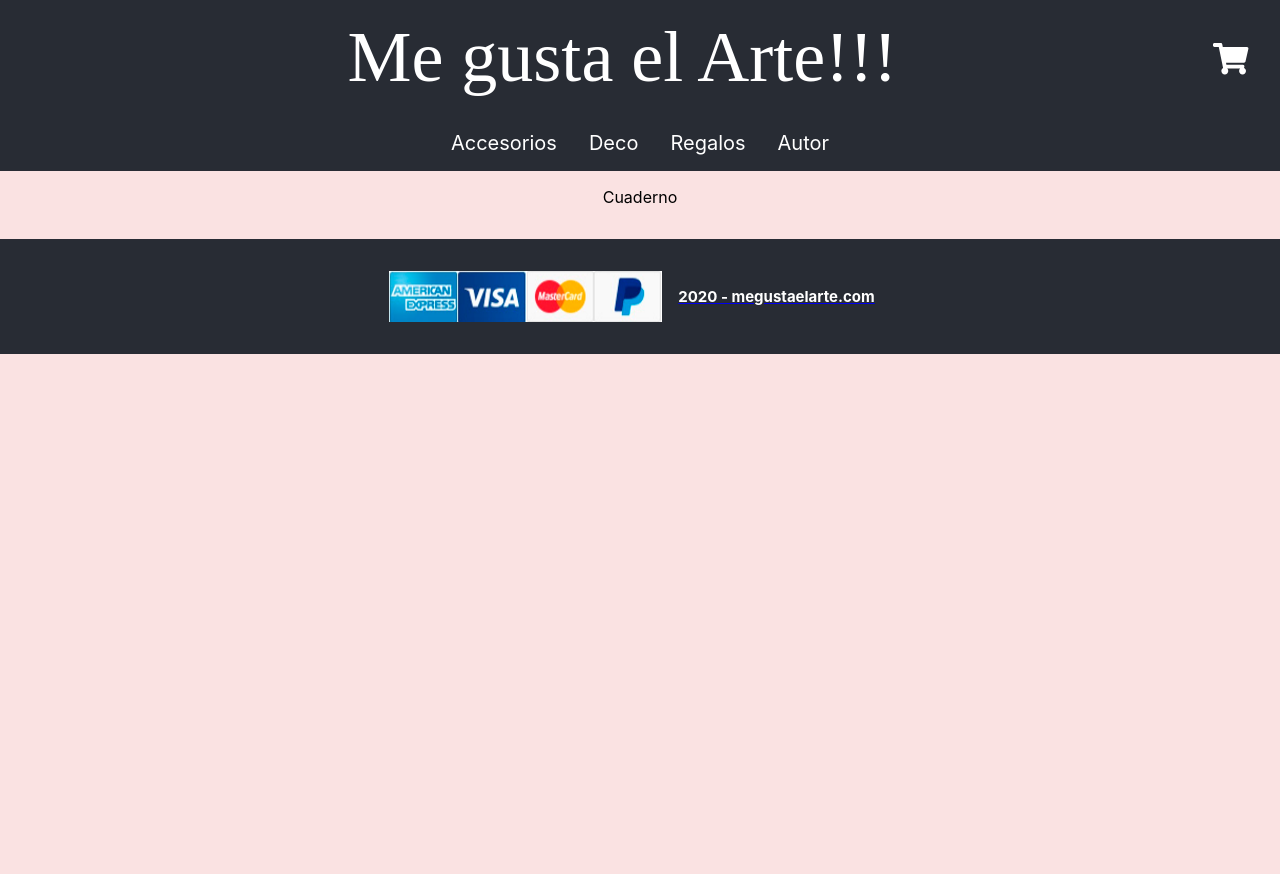
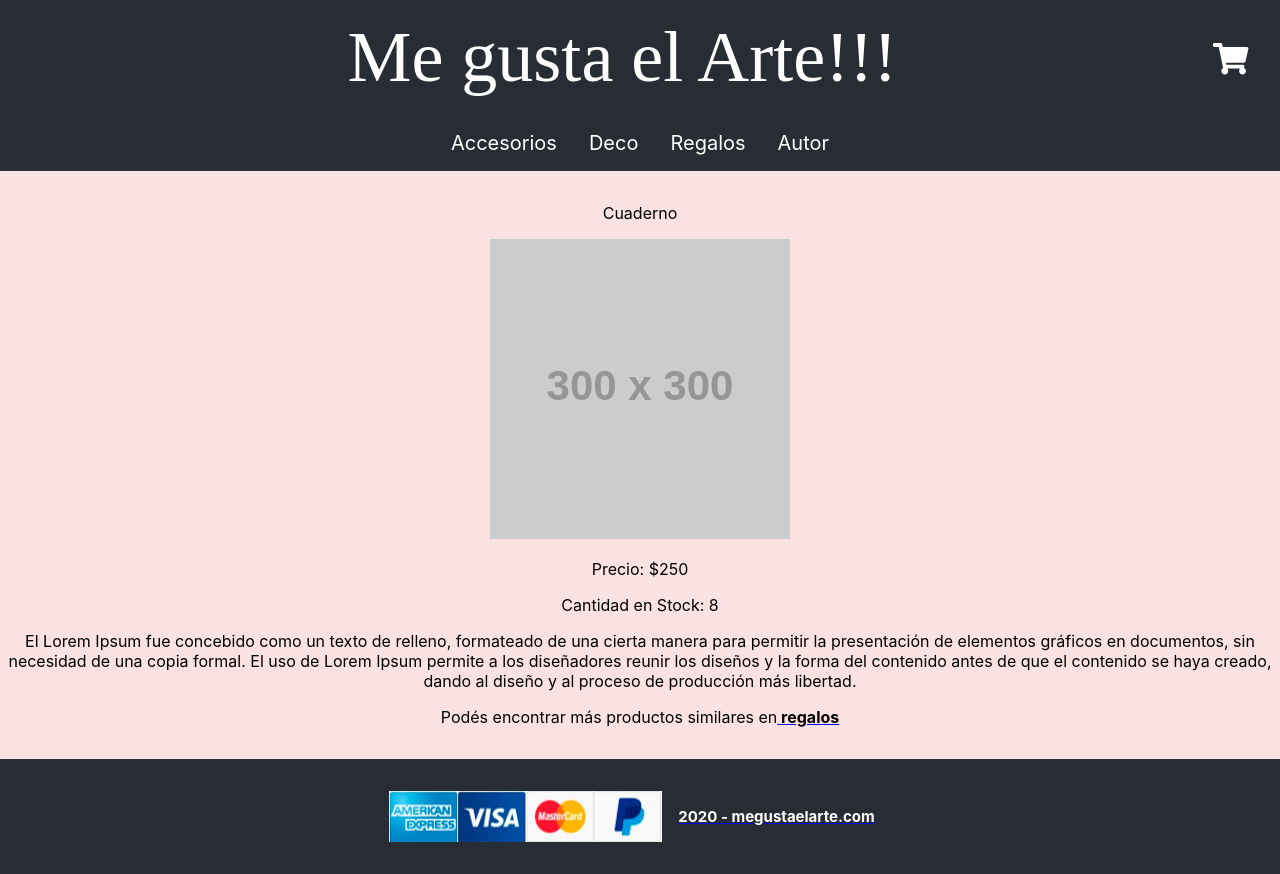
Before and after one commit to dharmachita/proyecto-react-coder, a React (Create React App) app: page /item/1 in a window 1280 px wide. Before the commit the page ends 800 px from the top, so only its background shows below. Built offline with nearby package versions, Linux system fonts and the light colour scheme; a web font is replaced by a local one.

Commit message:
Logica del ItemDetailContainer

```diff
--- a/src/App.css
+++ b/src/App.css
@@ -143,3 +143,14 @@ main{
   transform: scale(1.3);
   transition: all 0.5s ease 0.1s
 }
+
+.category-span{
+  text-decoration: none;
+  color: black;
+  font-weight: bolder;
+}
+
+.detail-cont{
+  margin-top:2rem;
+  min-height: 400px;
+}
--- a/src/components/ItemDetail.jsx
+++ b/src/components/ItemDetail.jsx
@@ -1,8 +1,26 @@
+import {Link} from 'react-router-dom';
+
 export default function ItemDetail(props){
-    const {titulo} = props;
+    const {titulo,bigImg,precio,alt,stock,categoria,descripcion} = props;
+
+    /*
+    Mejorar los estilos del ItemDetail
+    Se necesita agregar un button para agregar al carrito y
+    el contador de productos
+    */
+
     return (
         <>
             <p>{titulo}</p>
+            <img src={bigImg} alt={alt}/>
+            <p>Precio: $<span>{precio}</span></p>
+            <p>Cantidad en Stock: <span>{stock}</span></p>
+            <p>{descripcion}</p>
+            <p>Podés encontrar más productos similares en
+                <Link to={`/categoria/${categoria}`}>
+                    <span className="category-span">{` ${categoria}`}</span>
+                </Link>
+            </p>
         </>
     )
 }
--- a/src/components/containers/ItemDetailContainer.jsx
+++ b/src/components/containers/ItemDetailContainer.jsx
@@ -1,16 +1,58 @@
 import ItemDetail from '../ItemDetail';
 import {useParams} from 'react-router-dom';
-import productos from '../../utils/productos.json';
+import api from '../../utils/productos.json';
+import {useState,useEffect} from 'react';
+import {Bars} from 'svg-loaders-react';
 
 export default function ItemDetailContainer(){
 
+    const [producto,setProducto] = useState();
+    const [isLoading,setLoading] = useState(true);
     const {itemid} = useParams();
-    // eslint-disable-next-line
-    const producto = productos.find(prod=>prod.id==itemid);
+
+
+    const buscarEnApi = new Promise((res,rej)=>{
+        setTimeout(()=>{
+            true?res(api):rej("Error 500");
+                }, 2000)
+        })
+
+    useEffect(()=>{
+        setLoading(true);
+        buscarEnApi
+        .then(result=>{
+            //eslint-disable-next-line
+            setProducto(api.find(prod=>prod.id==itemid));
+            setLoading(false);
+        })
+        .catch((err)=>{
+            console.error(err);
+        })
+        //eslint-disable-next-line react-hooks/exhaustive-deps
+    },[])
 
     return(
-        <ItemDetail
-            titulo={producto.titulo}
-        />
+            <div className="detail-cont">{
+
+                isLoading?
+                    <Bars fill="brown"/>:
+                        producto?
+                        <ItemDetail
+                            titulo={producto.titulo}
+                            bigImg={producto.bigImg}
+                            precio={producto.precio}
+                            alt={producto.alt}
+                            stock={producto.stock}
+                            categoria={producto.categoria}
+                            descripcion={producto.descripcion}
+                        />:
+                        <div>
+                            <h3>Producto no encontrado</h3>
+                            <p>Lo sentimos, el producto que intenta buscar
+                                no se encuentra o no está disponible.
+                            </p>
+                        </div>
+                }
+            </div>
     )
 }
```
Also changed, not shown: 1 other file (tests, documents, lock files or other folders).
